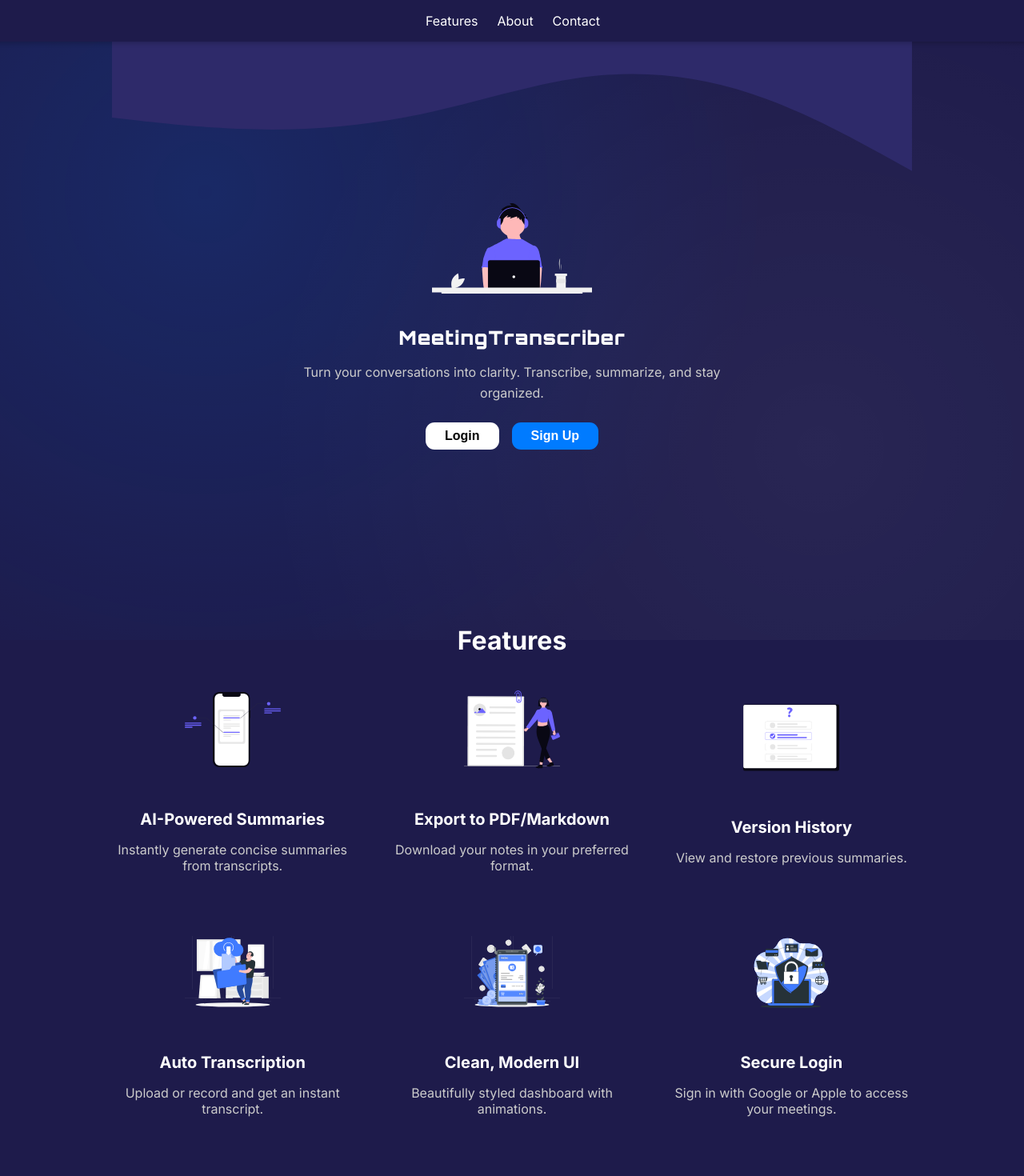
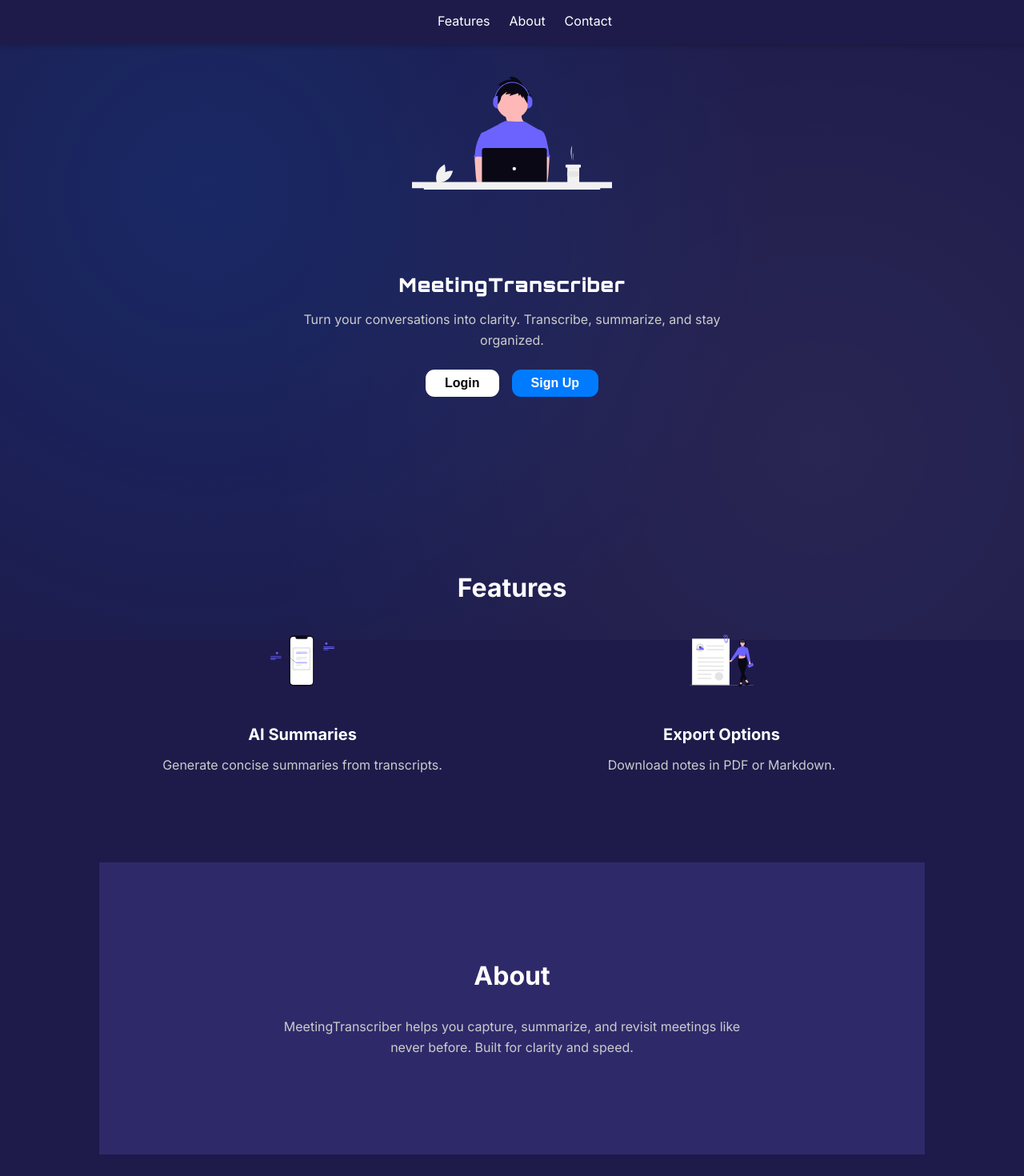
Before and after one commit to vmr093/MeetingTranscriber, a React (Vite) app in the folder frontend/: page / in a window 1280 px wide. Shown: the top 1470 px of the page at 80% size. Built offline with nearby package versions, Linux system fonts and the light colour scheme.

Commit message:
styled landing page

```diff
--- a/frontend/index.html
+++ b/frontend/index.html
@@ -5,7 +5,7 @@
     <link rel="icon" type="image/svg+xml" href="/vite.svg" />
 
     <meta name="viewport" content="width=device-width, initial-scale=1.0" />
-    <title>Vite + React</title>
+    <title>MeetingTranscriber</title>
     <link href="https://fonts.googleapis.com/css2?family=Orbitron:wght@700;900&display=swap" rel="stylesheet">
     <link href="https://fonts.googleapis.com/css2?family=Inter:wght@400;500;700&family=Orbitron:wght@700;900&display=swap" rel="stylesheet">
 
--- a/frontend/src/pages/Landing.jsx
+++ b/frontend/src/pages/Landing.jsx
@@ -1,7 +1,61 @@
+import { useEffect, useState } from "react";
 import { motion } from "framer-motion";
 import { Link } from "react-router-dom";
 
 export default function Landing() {
+  const [activeSection, setActiveSection] = useState("hero");
+  const [showScrollTop, setShowScrollTop] = useState(false);
+
+  useEffect(() => {
+    const handleScroll = () => {
+      const sections = ["hero", "features", "about", "contact"];
+      for (let id of sections) {
+        const el = document.getElementById(id);
+        if (el) {
+          const rect = el.getBoundingClientRect();
+          if (rect.top <= 150 && rect.bottom >= 150) {
+            setActiveSection(id);
+            break;
+          }
+        }
+      }
+      setShowScrollTop(window.scrollY > 300);
+    };
+    window.addEventListener("scroll", handleScroll);
+    return () => window.removeEventListener("scroll", handleScroll);
+  }, []);
+
+  const slideVariants = {
+    left: {
+      hidden: { opacity: 0, x: -50 },
+      visible: { opacity: 1, x: 0 },
+    },
+    right: {
+      hidden: { opacity: 0, x: 50 },
+      visible: { opacity: 1, x: 0 },
+    },
+  };
+
+  const scrollToTop = () => {
+    window.scrollTo({ top: 0, behavior: "smooth" });
+  };
+
+  const scrollTopStyle = {
+    position: "fixed",
+    bottom: "2rem",
+    right: "2rem",
+    background: "#007bff",
+    color: "#fff",
+    border: "none",
+    borderRadius: "50%",
+    width: "3rem",
+    height: "3rem",
+    fontSize: "1.5rem",
+    cursor: "pointer",
+    boxShadow: "0 2px 10px rgba(0,0,0,0.3)",
+    zIndex: 100,
+  };
+
   const styles = {
     page: {
       position: "relative",
@@ -24,11 +78,12 @@ export default function Landing() {
         "radial-gradient(circle at 20% 30%, rgba(0, 122, 255, 0.15), transparent 60%), radial-gradient(circle at 80% 70%, rgba(255, 255, 255, 0.05), transparent 60%)",
       zIndex: -1,
       pointerEvents: "none",
+      animation: "moveGradient 20s ease infinite",
     },
     nav: {
       position: "fixed",
       top: 0,
-      left: -15,
+      left: 0,
       width: "100%",
       backgroundColor: "#1e1b4b",
       zIndex: 50,
@@ -39,24 +94,22 @@ export default function Landing() {
       fontSize: "16px",
       boxShadow: "0 2px 6px rgba(0,0,0,0.2)",
     },
-    navLink: {
-      color: "white",
+    navLink: (id) => ({
+      color: activeSection === id ? "#4eaaff" : "white",
       textDecoration: "none",
-    },
+      fontWeight: activeSection === id ? "bold" : "normal",
+      borderBottom: activeSection === id ? "2px solid #4eaaff" : "none",
+      paddingBottom: "0.2rem",
+    }),
     section: {
       padding: "6rem 1rem",
       maxWidth: "1000px",
       margin: "0 auto",
     },
-    waveTop: {
-      display: "block",
-      marginBottom: "-4rem",
-      transform: "translateY(-60px)",
-    },
     illustration: {
-      width: "200px",
+      width: "250px",
       maxWidth: "100%",
-      marginBottom: "1rem",
+      marginBottom: "5rem",
     },
     heroTitle: {
       fontSize: "1.5rem",
@@ -92,6 +145,7 @@ export default function Landing() {
       borderRadius: "0.7rem",
       border: "none",
       cursor: "pointer",
+      transition: "transform 0.2s ease",
     },
     secondaryButton: {
       backgroundColor: "#007bff",
@@ -101,6 +155,7 @@ export default function Landing() {
       borderRadius: "0.7rem",
       border: "none",
       cursor: "pointer",
+      transition: "transform 0.2s ease",
     },
     illustratedFeatures: {
       display: "grid",
@@ -113,8 +168,8 @@ export default function Landing() {
       textAlign: "center",
     },
     featureIcon: {
-      width: "120px",
-      height: "120px",
+      width: "80px",
+      height: "80px",
       marginBottom: "1rem",
     },
     cardTitle: {
@@ -139,50 +194,37 @@ export default function Landing() {
     },
   };
 
-  const FeatureIllustration = ({ img, title, desc }) => (
-    <motion.div
-      initial={{ opacity: 0, y: 20 }}
-      whileInView={{ opacity: 1, y: 0 }}
-      transition={{ duration: 0.4 }}
-      viewport={{ once: true, amount: 0.1 }}
-      style={styles.featureBlock}
-    >
-      <img src={img} alt={title} style={styles.featureIcon} />
-      <h3 style={styles.cardTitle}>{title}</h3>
-      <p style={styles.cardText}>{desc}</p>
-    </motion.div>
-  );
-
   return (
     <div style={styles.page}>
+      <style>
+        {`
+          @keyframes moveGradient {
+            0% { background-position: 0% 0%; }
+            50% { background-position: 100% 100%; }
+            100% { background-position: 0% 0%; }
+          }
+          @keyframes waveAnimation {
+            0% { transform: translateY(60px); }
+            100% { transform: translateY(65px); }
+          }
+        `}
+      </style>
+
       <div style={styles.backgroundGradient}></div>
-      {/* Sticky Nav */}
+
       <nav style={styles.nav}>
-        <a href="#features" style={styles.navLink}>
+        <a href="#features" style={styles.navLink("features")}>
           Features
         </a>
-        <a href="#about" style={styles.navLink}>
+        <a href="#about" style={styles.navLink("about")}>
           About
         </a>
-        <a href="#contact" style={styles.navLink}>
+        <a href="#contact" style={styles.navLink("contact")}>
           Contact
         </a>
       </nav>
 
-      {/* Hero Section */}
       <section id="hero" style={styles.section}>
-        <svg
-          style={styles.waveTop}
-          xmlns="http://www.w3.org/2000/svg"
-          viewBox="0 0 1440 320"
-        >
-          <path
-            fill="#2e2a6a"
-            fillOpacity="1"
-            d="M0,160L48,165.3C96,171,192,181,288,181.3C384,181,480,171,576,149.3C672,128,768,96,864,85.3C960,75,1056,85,1152,117.3C1248,149,1344,203,1392,229.3L1440,256L1440,0L1392,0C1344,0,1248,0,1152,0C1056,0,960,0,864,0C768,0,672,0,576,0C480,0,384,0,288,0C192,0,96,0,48,0L0,0Z"
-          ></path>
-        </svg>
-
         <motion.img
           src="/assets/illustration.svg"
           alt="Hero Illustration"
@@ -213,96 +255,104 @@ export default function Landing() {
 
         <div style={styles.buttonRow}>
           <Link to="/login">
-            <button style={styles.primaryButton}>Login</button>
+            <motion.button
+              whileHover={{ scale: 1.05 }}
+              style={styles.primaryButton}
+            >
+              Login
+            </motion.button>
           </Link>
           <Link to="/signup">
-            <button style={styles.secondaryButton}>Sign Up</button>
+            <motion.button
+              whileHover={{ scale: 1.05 }}
+              style={styles.secondaryButton}
+            >
+              Sign Up
+            </motion.button>
           </Link>
         </div>
       </section>
 
-      {/* Features Section */}
       <motion.section
         id="features"
         style={styles.section}
-        initial={{ opacity: 0, y: 40 }}
-        whileInView={{ opacity: 1, y: 0 }}
-        transition={{ duration: 0.6 }}
-        viewport={{ once: true, amount: 0.2 }}
+        initial="hidden"
+        whileInView="visible"
+        viewport={{ once: true }}
+        variants={slideVariants.left}
       >
         <h2 style={styles.subheading}>Features</h2>
         <div style={styles.illustratedFeatures}>
-          <FeatureIllustration
-            img="/assets/summaries.svg"
-            title="AI-Powered Summaries"
-            desc="Instantly generate concise summaries from transcripts."
-          />
-          <FeatureIllustration
-            img="/assets/export.svg"
-            title="Export to PDF/Markdown"
-            desc="Download your notes in your preferred format."
-          />
-          <FeatureIllustration
-            img="/assets/history.svg"
-            title="Version History"
-            desc="View and restore previous summaries."
-          />
-          <FeatureIllustration
-            img="/assets/transcribe.svg"
-            title="Auto Transcription"
-            desc="Upload or record and get an instant transcript."
-          />
-          <FeatureIllustration
-            img="/assets/ui.svg"
-            title="Clean, Modern UI"
-            desc="Beautifully styled dashboard with animations."
-          />
-          <FeatureIllustration
-            img="/assets/secure.svg"
-            title="Secure Login"
-            desc="Sign in with Google or Apple to access your meetings."
-          />
+          <div style={styles.featureBlock}>
+            <img
+              src="/assets/summaries.svg"
+              alt="AI Summaries"
+              style={styles.featureIcon}
+            />
+            <h3 style={styles.cardTitle}>AI Summaries</h3>
+            <p style={styles.cardText}>
+              Generate concise summaries from transcripts.
+            </p>
+          </div>
+          <div style={styles.featureBlock}>
+            <img
+              src="/assets/export.svg"
+              alt="Export"
+              style={styles.featureIcon}
+            />
+            <h3 style={styles.cardTitle}>Export Options</h3>
+            <p style={styles.cardText}>Download notes in PDF or Markdown.</p>
+          </div>
         </div>
       </motion.section>
 
-      {/* About Section */}
       <motion.section
         id="about"
         style={{ ...styles.section, backgroundColor: "#2e2a6a" }}
-        initial={{ opacity: 0, y: 40 }}
-        whileInView={{ opacity: 1, y: 0 }}
-        transition={{ duration: 0.6 }}
-        viewport={{ once: true, amount: 0.2 }}
+        initial="hidden"
+        whileInView="visible"
+        viewport={{ once: true }}
+        variants={slideVariants.right}
       >
         <h2 style={styles.subheading}>About</h2>
         <p style={styles.paragraph}>
-          Built to save time and enhance productivity, MeetingTranscriber uses
-          AI to turn your spoken meetings into actionable insights. Whether
-          you're a solo founder, team leader, or freelancer, it's the easiest
-          way to stay on top of every conversation.
+          MeetingTranscriber helps you capture, summarize, and revisit meetings
+          like never before. Built for clarity and speed.
         </p>
       </motion.section>
 
-      {/* Contact Section */}
       <motion.section
         id="contact"
         style={styles.section}
-        initial={{ opacity: 0, y: 40 }}
-        whileInView={{ opacity: 1, y: 0 }}
-        transition={{ duration: 0.6 }}
-        viewport={{ once: true, amount: 0.2 }}
+        initial="hidden"
+        whileInView="visible"
+        viewport={{ once: true }}
+        variants={slideVariants.left}
       >
-        <h2 style={styles.subheading}>Contact</h2>
+        <h2 style={styles.subheading}>Contact Us</h2>
         <p style={styles.paragraph}>Have questions or feedback?</p>
-        <a href="mailto:ranjha.viola@gmail.com" style={styles.link}>
-          ranjha.viola@gmail.com
+        <a href="mailto:hello@meetingtranscriber.ai" style={styles.link}>
+          hello@meetingtranscriber.ai
         </a>
       </motion.section>
 
       <footer style={styles.footer}>
-        &copy; {new Date().getFullYear()} Made by Viola Ranjha. All rights
+        &copy; {new Date().getFullYear()} MeetingTranscriber. All rights
         reserved.
       </footer>
+
+      {showScrollTop && (
+        <motion.button
+          onClick={scrollToTop}
+          style={scrollTopStyle}
+          initial={{ opacity: 0, scale: 0.5 }}
+          animate={{ opacity: 1, scale: 1 }}
+          exit={{ opacity: 0 }}
+          transition={{ duration: 0.3 }}
+        >
+          ↑
+        </motion.button>
+      )}
     </div>
   );
 }
```
